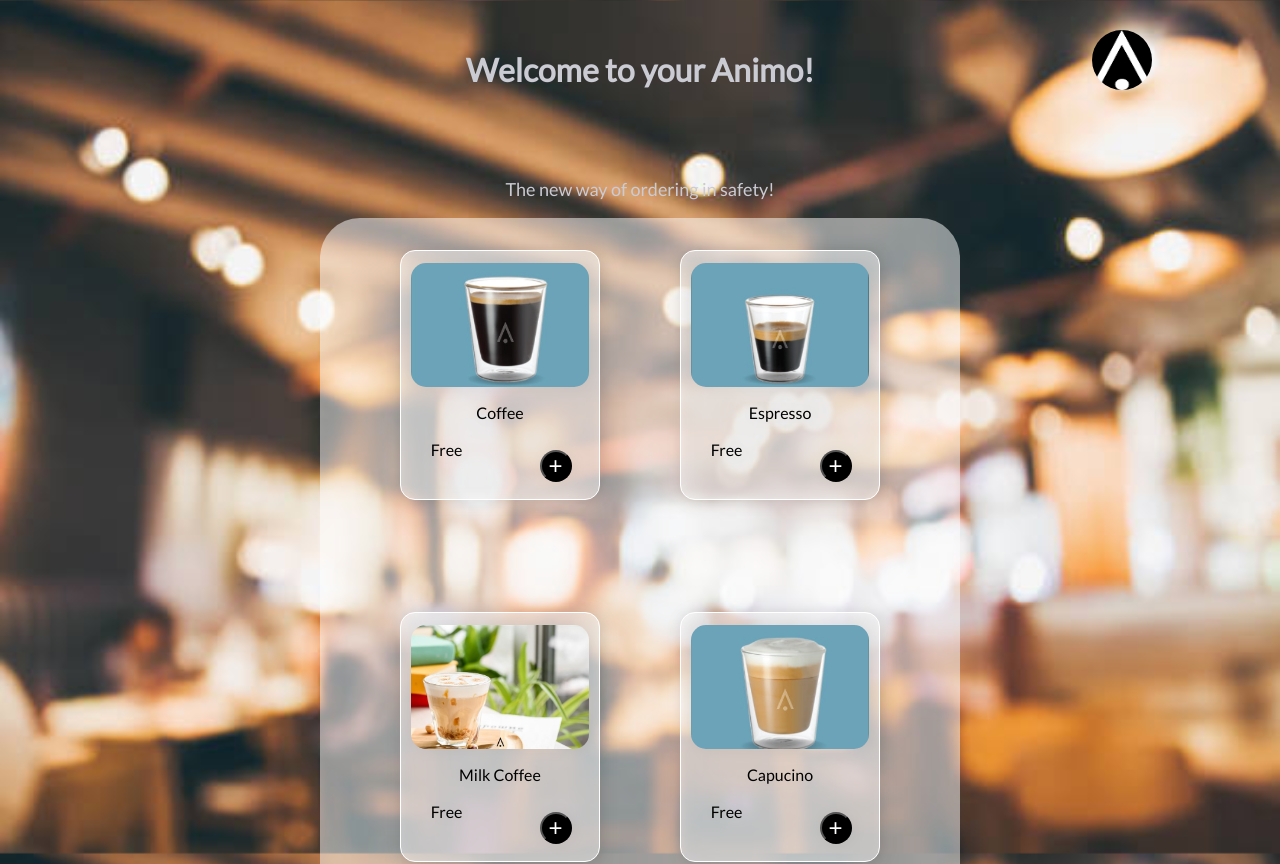
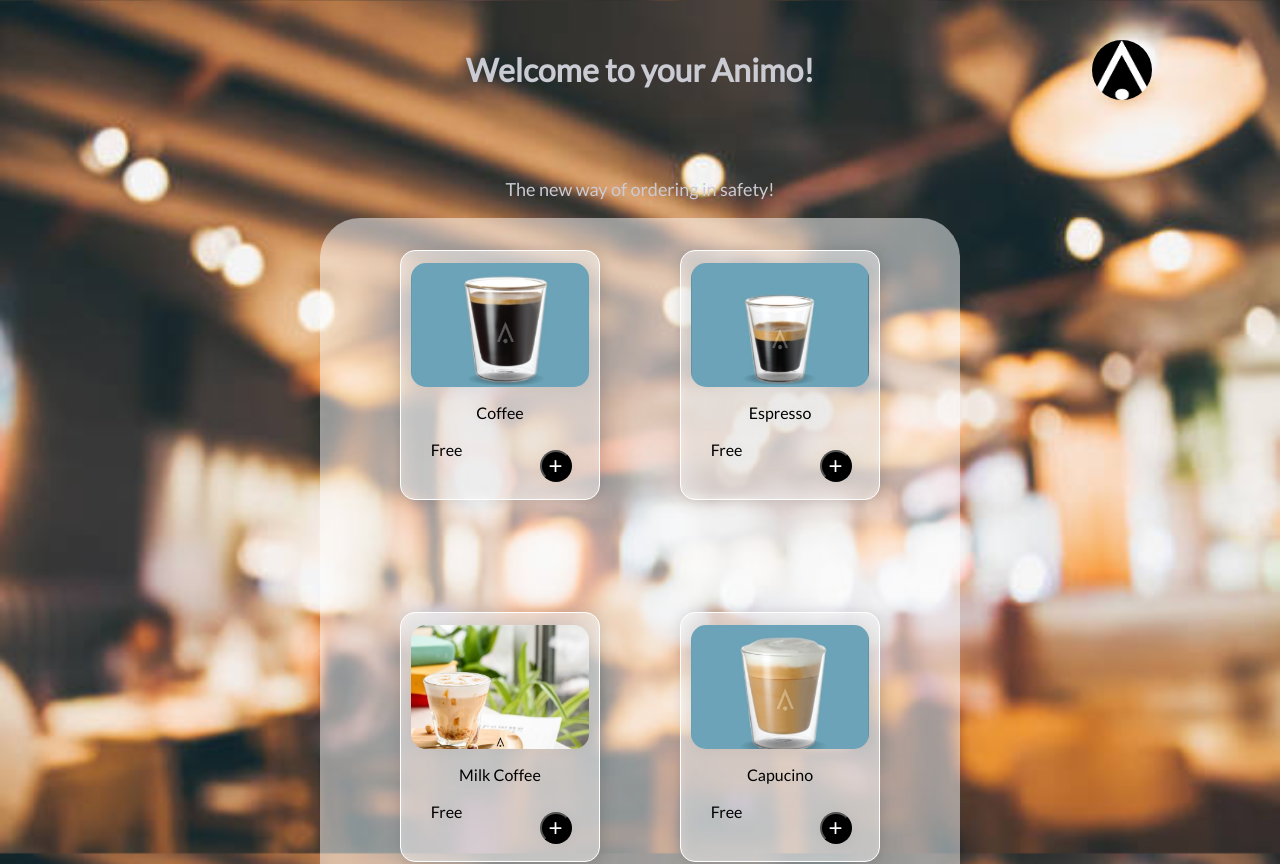
Before and after one commit to micriteo/Project-6.2---Amino, a React (Create React App) app in the folder animo-website/: page /select-order in a window 1280 px wide. Shown: the top 864 px of the page. Built offline with nearby package versions, Linux system fonts and the light colour scheme.

Commit message:
Update SelectOrder.css

```diff
--- a/animo-website/src/SelectOrderPage/SelectOrder.css
+++ b/animo-website/src/SelectOrderPage/SelectOrder.css
@@ -53,6 +53,7 @@
   width: 40px;
   height: 40px;
   margin-right: 20px;
+  top: 40px;
 }
 
 .header_campaign
@@ -220,7 +221,7 @@
     height: 60px;
     position: absolute;
     right: 10%;
-    top: 30px;
+    top: 40px;
   }
 
   .header_campaign
```
